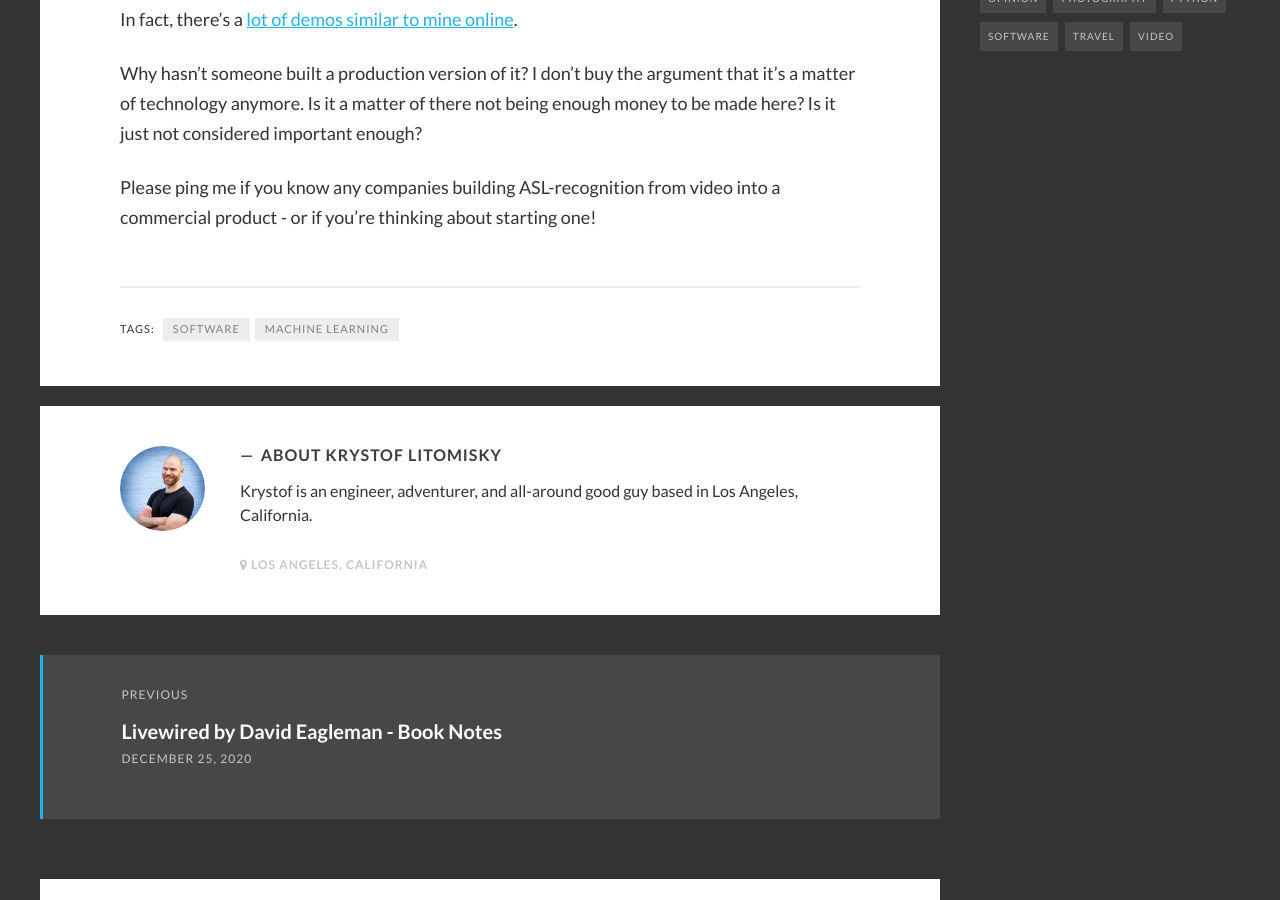
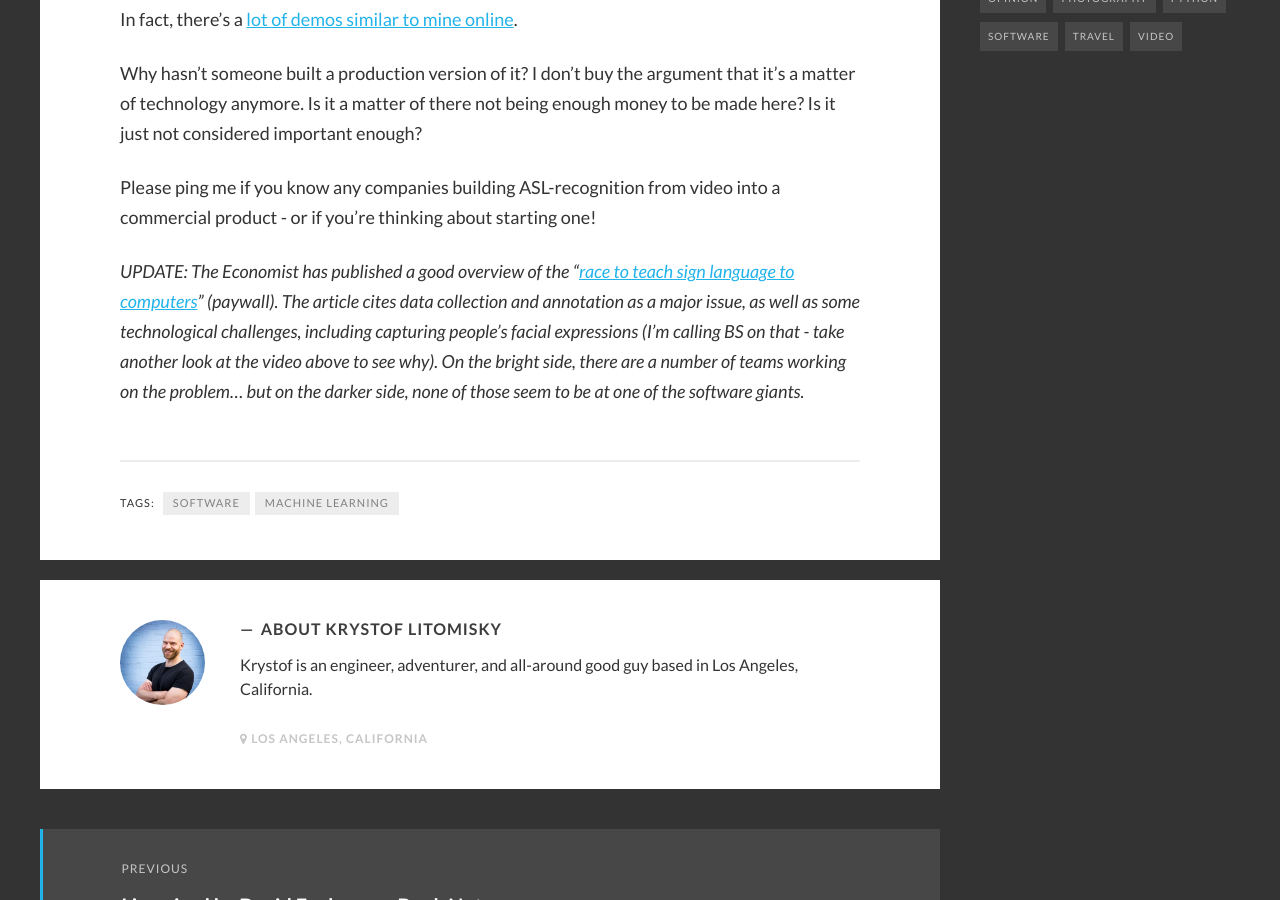
Before and after one commit to krystofl/krystofl.github.io, a Jekyll site: the page built from _posts/2021-02-21-ASL-understanding-in-video.md, in a window 1280 px wide and 900 px high, scrolled down 1567 px. Built offline with Jekyll 4.4.1, drawn with Linux system fonts in a browser that asks for light colours; some web fonts are replaced; comment, search, counter and statistics services are not loaded.

Commit message:
Added link to new Economist article to ASL understanding post

```diff
--- a/_posts/2021-02-21-ASL-understanding-in-video.md
+++ b/_posts/2021-02-21-ASL-understanding-in-video.md
@@ -24,3 +24,6 @@ In fact, there's a [lot of demos similar to mine online](https://www.youtube.com
 Why hasn't someone built a production version of it? I don't buy the argument that it's a matter of technology anymore. Is it a matter of there not being enough money to be made here? Is it just not considered important enough?
 
 Please ping me if you know any companies building ASL-recognition from video into a commercial product - or if you're thinking about starting one!
+
+*UPDATE: The Economist has published a good overview of the
+"[race to teach sign language to computers](https://www.economist.com/science-and-technology/2021/03/06/the-race-to-teach-sign-language-to-computers)" (paywall). The article cites data collection and annotation as a major issue, as well as some technological challenges, including capturing people's facial expressions (I'm calling BS on that - take another look at the video above to see why). On the bright side, there are a number of teams working on the problem... but on the darker side, none of those seem to be at one of the software giants.*
```
